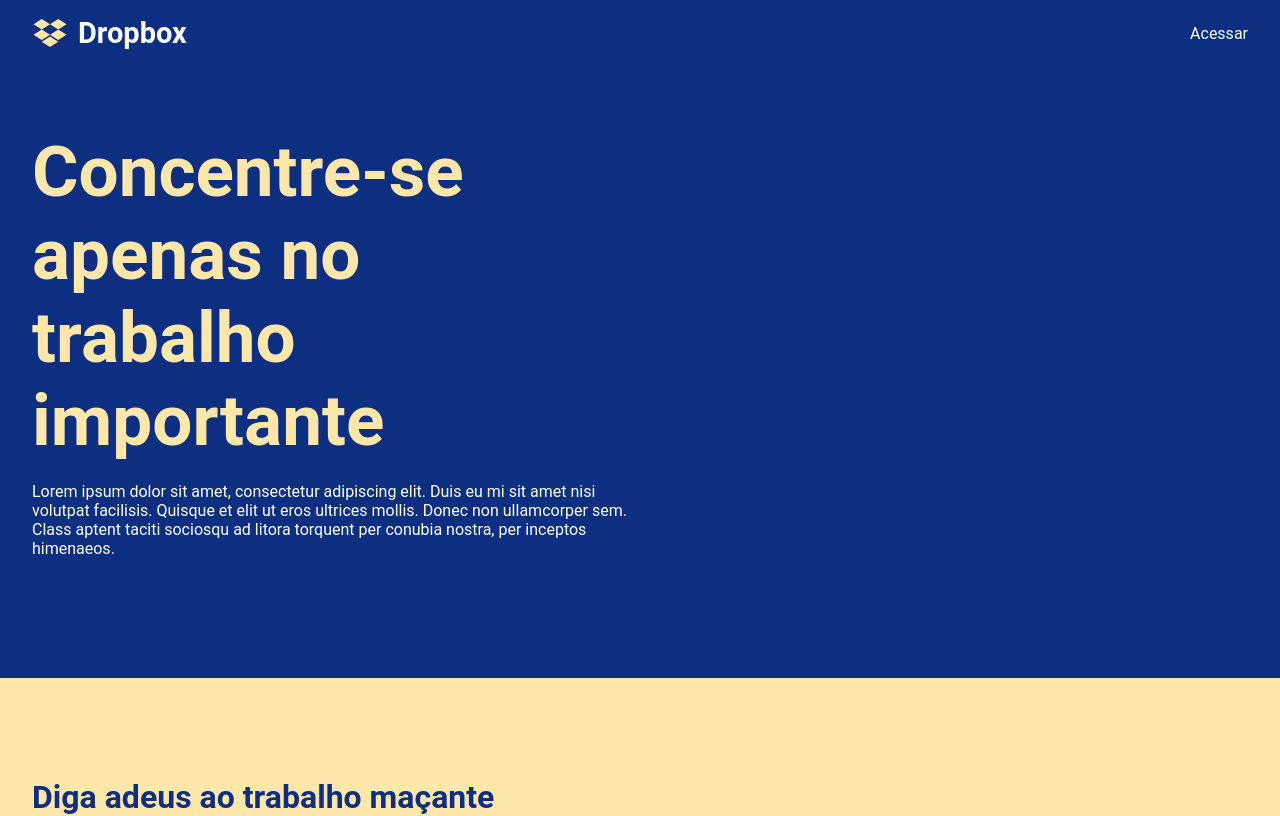
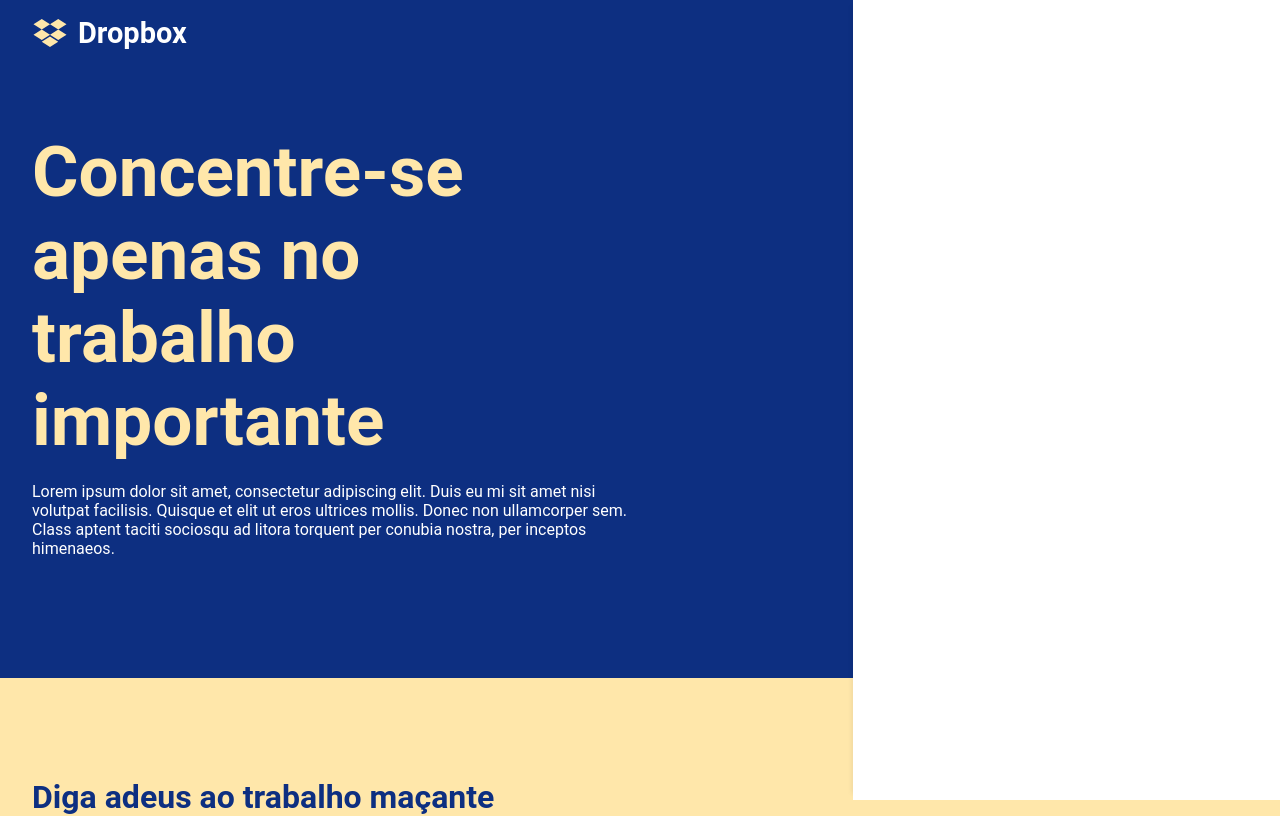
Before and after one commit to icarofs/clone-dropbox-menu, a React (Create React App) app: page / in a window 1280 px wide. Shown: the top 816 px of the page. Built offline with nearby package versions, Linux system fonts and the light colour scheme; the HTML template or start-up script is replaced by a standard one.

Commit message:
WIP - criado menu lateral

```diff
--- a/src/App.tsx
+++ b/src/App.tsx
@@ -2,6 +2,7 @@
 
 import GlobalStyles from "./styles/GlobalStyles";
 import Section from "./components/Section";
+import SideMenu from "./components/SideMenu";
 
 import data from "./data";
 
@@ -34,6 +35,7 @@
         description={data[4].description}
       />
 
+      <SideMenu />
       <GlobalStyles />
     </>
   );
--- /dev/null
+++ b/src/components/SideMenu/index.tsx
@@ -0,0 +1,9 @@
+import React from "react";
+
+import { Container } from "./styles";
+
+const SideMenu: React.FC = ({ children }) => {
+  return <Container>{children}</Container>;
+};
+
+export default SideMenu;
--- /dev/null
+++ b/src/components/SideMenu/styles.ts
@@ -0,0 +1,23 @@
+import styled from "styled-components";
+
+export const Container = styled.div`
+  z-index: 10;
+
+  position: fixed;
+  top: 0;
+  right: 0;
+
+  width: 100%;
+  height: 100%;
+
+  background: var(--color-tertiary);
+
+  @media (min-width: 1024px) {
+    width: calc(100% / 3);
+    box-shadow: -7px 0 5px -6px rgba(0, 0, 0, 0.075);
+  }
+
+  @media (min-width: 1440px) {
+    width: calc(480px + ((100vw - 1440px) / 2));
+  }
+`;
```
